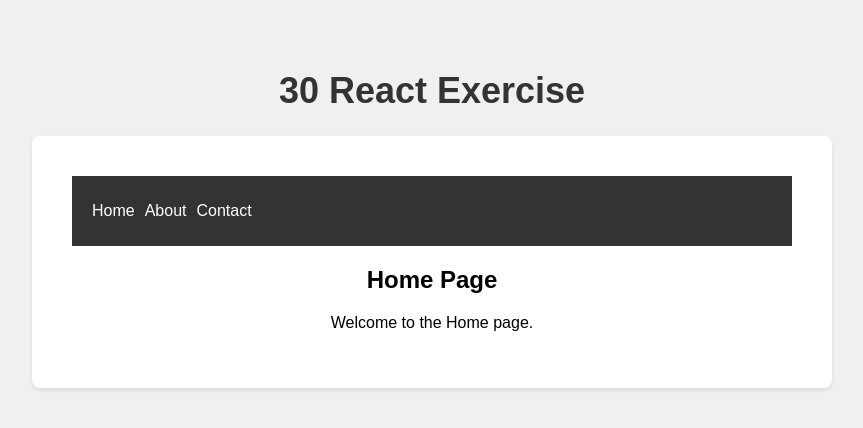
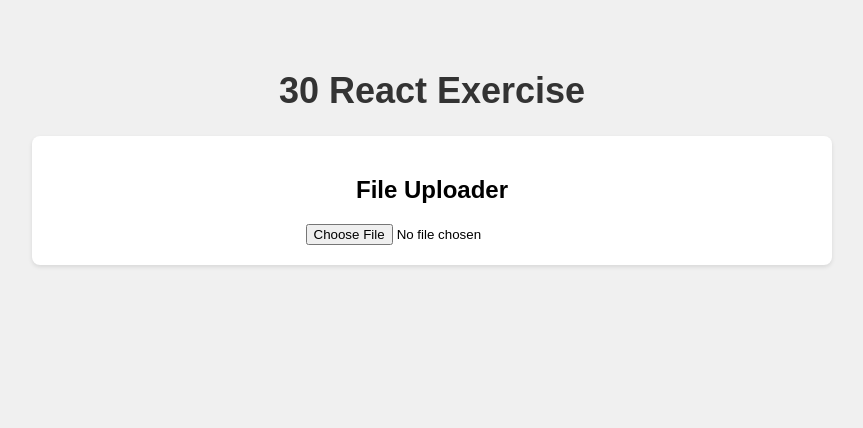
Before and after one commit to arsh10x/React30, a React (Create React App) app: page / in a window 1280 px wide. Shown: the top 428 px of the page, without its empty margins (208-1071 px from the left). Built offline with nearby package versions, Linux system fonts and the light colour scheme.

Commit message:
added FileUploader

```diff
--- a/src/App.js
+++ b/src/App.js
@@ -1,6 +1,8 @@
 import "./App.css";
+// import Quote from "./components/Quotes/Quote";
+import FileUploader from "./FileUploader";
 // import BackgroundChange from "./components/BackgroundChange";
-import Routing from "./components/Routing/Routing";
+// import Routing from "./components/Routing/Routing";
 // import ToDoList from "./components/ToDoList";
 // import Api from "./components/Api";
 // import Timer from "./components/Timer";
@@ -23,7 +25,9 @@ function App() {
         {/* <Timer /> */}
         {/* <ToDoList /> */}
         {/* <BackgroundChange /> */}
-        <Routing />
+        {/* <Routing /> */}
+        {/* <Quote /> */}
+        <FileUploader />
       </div>
     </div>
   );
--- /dev/null
+++ b/src/FileUploader.js
@@ -0,0 +1,48 @@
+//** FILE UPLOADER ALLOWS TO UPLOAD IMAGES
+import React from "react";
+
+const FileUploader = () => {
+    const [file, setFile] = React.useState(null);
+
+    const handleFileChange = (e) => {
+        const selectedFile = e.target.files[0];
+        setFile(selectedFile);
+    };
+    //  FIXME: Implement localstorage to store the file.
+
+  const Styles = {
+    container: {
+      display: "flex",
+      flexDirection: "column",
+      justifyContent: "center",
+      alignItems: "center",
+    },
+    img: {
+      width: "100px",
+      height: "100px",
+      borderRadius: "50%",
+      margin: "10px",
+      cursor: "pointer",
+      display: "flex",
+      justifyContent: "center",
+      alignItems: "center",
+      backgroundColor: "lightgray",
+      textAlign: "center",
+    },
+  };
+  return (
+    <div style={Styles.container}>
+      <h2>File Uploader</h2>
+      {file && (
+        <img
+          src={URL.createObjectURL(file)}
+          alt="uploaded file"
+          style={Styles.img}
+        />
+      )}
+      <input type="file" accept="image/*" onChange={handleFileChange} />
+    </div>
+  );
+};
+
+export default FileUploader;
--- /dev/null
+++ b/src/components/Quotes/Quote.js
@@ -0,0 +1,19 @@
+import React from "react";
+const quotes = require("./Quotes.json");
+
+const Quote = () => {
+  const randomIndex = Math.floor(Math.random() * quotes.length);
+
+  const quote = quotes[randomIndex].quote;
+
+  return (
+    <div>
+      <h2>Quote Generator</h2>
+      <h3>
+        Quote: <span style={{ fontWeight: "normal" }}>{quote}</span>
+      </h3>
+    </div>
+  );
+};
+
+export default Quote;
--- a/src/components/Routing/Routing.js
+++ b/src/components/Routing/Routing.js
@@ -10,6 +10,7 @@ import "./Routing.css";
 const Routing = () => {
   return (
     <Router>
+      <h2>Routing</h2>
       <div className="App">
         <nav className="navbar">
           <ul className="navbar-nav">
```
Also changed, not shown: src/components/Quotes/Quotes.json (added, +42 -0 lines).
